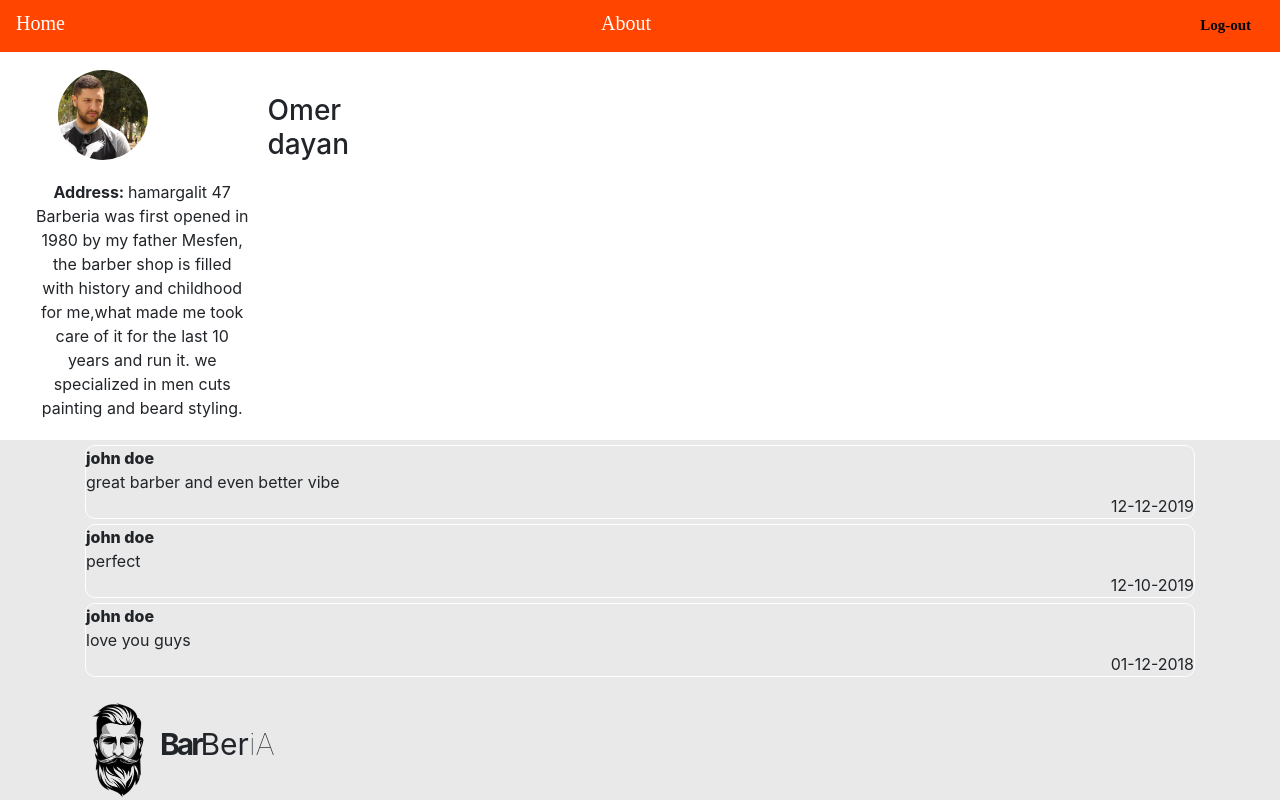
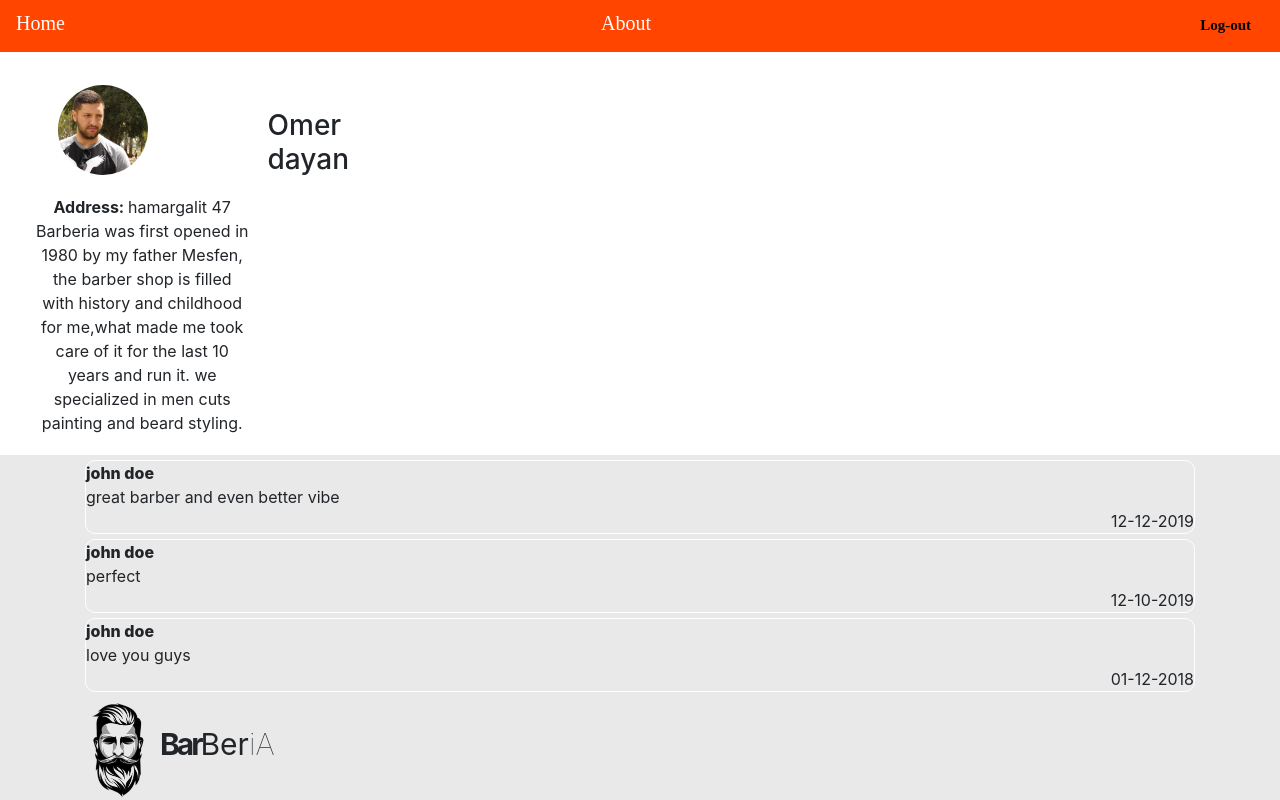
Before and after one commit to Doriel1121/Haircutter, a React (Create React App) app: page /about in a window 1280 px wide. Built offline with nearby package versions, Linux system fonts and the light colour scheme.

Commit message:
Make it work

```diff
--- a/src/App.css
+++ b/src/App.css
@@ -1,5 +1,9 @@
 .App {
   text-align: center;
+}
+
+#root{
+  padding-top: 35px;
 }
 
 .row{
@@ -31,6 +35,7 @@ border-bottom-width: 1px;
   position: fixed !important;
   width: 100%;
   z-index: 1;
+  top: 0px;
 }
 .toolBarlogout{
   color: black;
--- a/src/components/AboutPage.js
+++ b/src/components/AboutPage.js
@@ -18,7 +18,7 @@ export default class AboutPage extends Component {
         return (
             <div>
                 <Toolbar/>
-                    <div style={{backgroundColor:"white", paddingTop: "50px"}} className="row no-gutters">
+                    <div style={{backgroundColor:"white", paddingTop: "30px"}} className="row no-gutters">
                       <div className="col-md-4">
                           <div className="container">
                           <div className="row">
```
